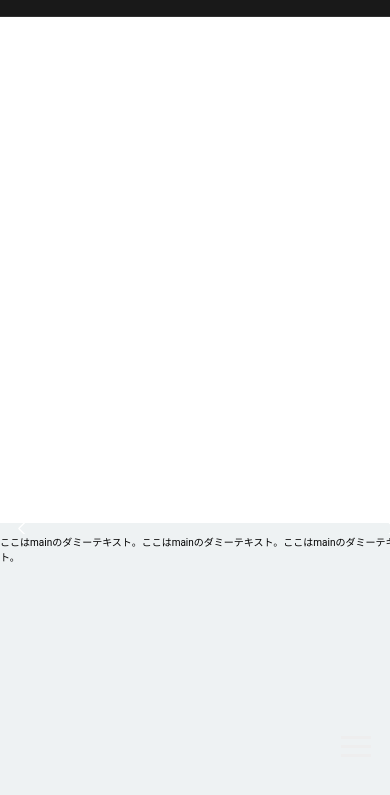
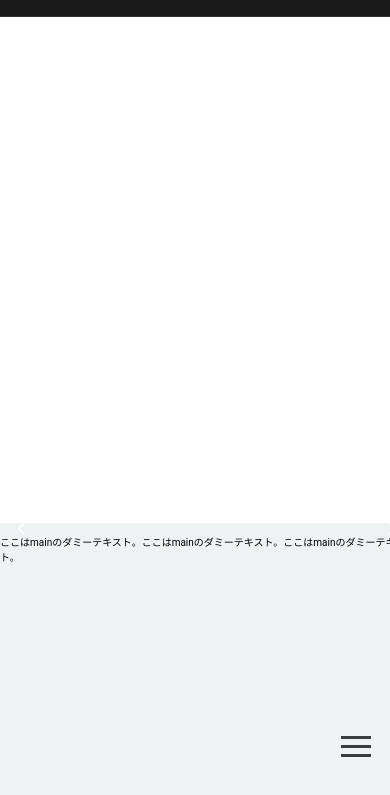
Before and after one commit to shitsurae-lab/proto-01, a website: page index.html in a window 390 px wide. Shown: the part 63-858 px from the top of the page. Drawn offline with nearby package versions, Linux system fonts and the light colour scheme; files that its build step writes are made by us from their sources.

Commit message:
$yokanにカラーを変更

```diff
--- a/sass/style.scss
+++ b/sass/style.scss
@@ -186,7 +186,7 @@
   display: block;
   position: absolute;
   width: 30px;
-  border-bottom: solid 3px $light-shade-gray;
+  border-bottom: solid 3px $yokan;
   -webkit-transition: 0.35s ease-in-out; /*変化の速度を指定*/
   -moz-transition: 0.35s ease-in-out; /*変化の速度を指定*/
   transition: 0.35s ease-in-out; /*変化の速度を指定*/
```
